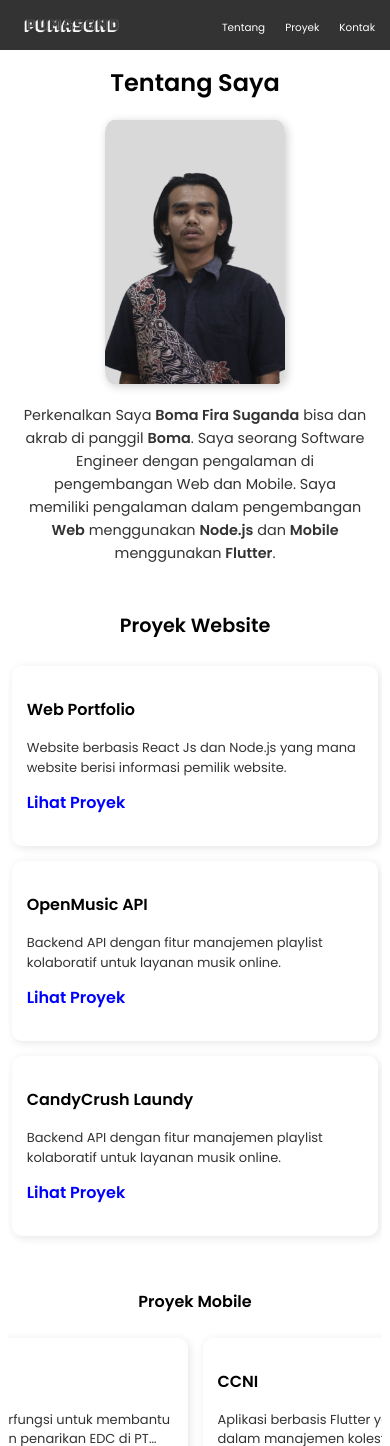
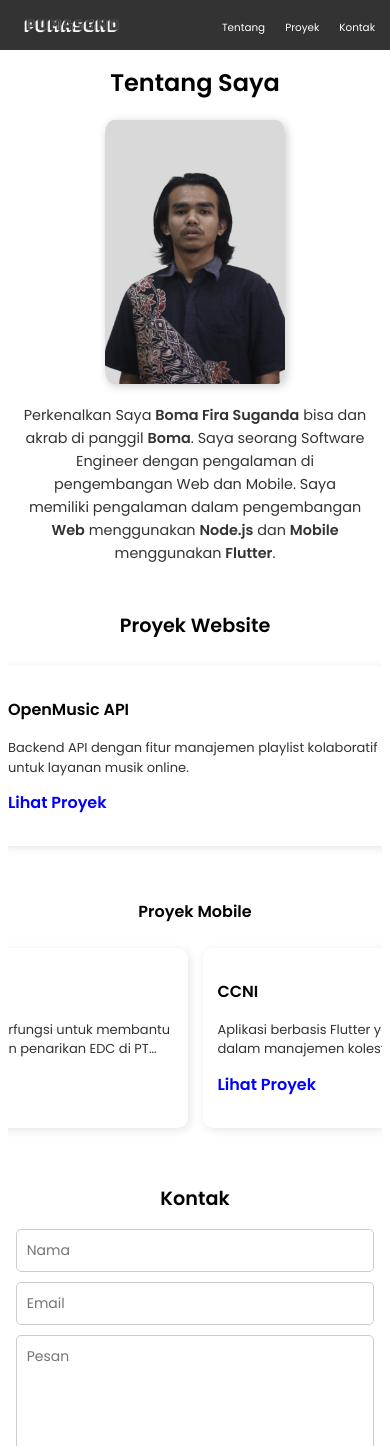
Before and after one commit to PumaSgnd/my-portfolio, a React (Create React App) app: page / in a window 390 px wide. Shown: the top 1446 px of the page. Built offline with nearby package versions, Linux system fonts and the light colour scheme.

Commit message:
Update Projects.css

```diff
--- a/src/css/Projects.css
+++ b/src/css/Projects.css
@@ -77,18 +77,19 @@
   }
 
   .projects-container {
-    padding: 10px 0;
-    overflow-x: auto;
     display: flex;
     flex-direction: row;
+    flex-wrap: nowrap;
+    overflow-x: auto;
+    scroll-snap-type: x mandatory;
     gap: 15px;
-    scroll-snap-type: x mandatory;
+    padding: 10px 0;
     -webkit-overflow-scrolling: touch;
   }
 
   .project-card {
-    flex: 0 0 90%;
-    min-width: 90%;
+    flex: 0 0 70%;
+    min-width: 100%;
     padding: 15px;
     border-radius: 10px;
     scroll-snap-align: center;
```
